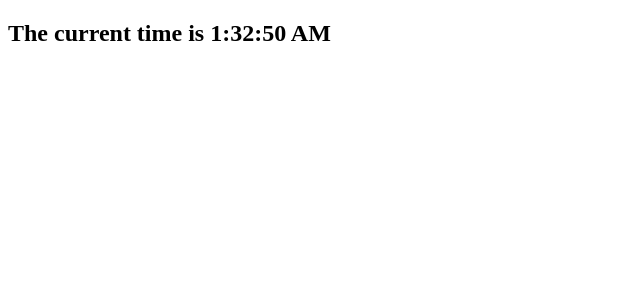
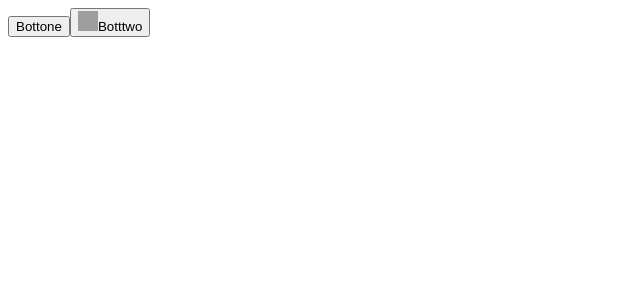
Before and after one commit to NicolasPapappicco/Esercizi-React, a React (Vite) app: page / in a window 1280 px wide. Shown: the top 300 px of the page, without its empty margins (0-640 px from the left). Built offline with nearby package versions, Linux system fonts and the light colour scheme; grey boxes are pictures that could not be loaded.

Commit message:
es Handling Events

```diff
--- a/src/App.jsx
+++ b/src/App.jsx
@@ -1,10 +1,10 @@
-import { Clock } from "./Clock";
+import { MouseClicker } from "./MouseClicker";
 
 
 export function App() {
     return (
         <div>
-            <Clock/>
+            <MouseClicker/>
         </div>
     )
 }
--- /dev/null
+++ b/src/MouseClicker.jsx
@@ -0,0 +1,20 @@
+export function MouseClicker() {
+    function handleButtonClick(event) {
+        console.log(event.target.name);
+    }
+
+    function handleImgClick(event) {
+        if (event.target.tagName === "IMG") {
+            console.log(event.target.src);
+        } else {
+            console.log(event.target.name);
+        }
+    }
+
+    return (
+        <div>
+            <button name="one" onClick={handleButtonClick}>Bottone</button>
+            <button name="two" onClick={handleImgClick}><img width={20} height={20} src="vite.svg"/>Botttwo</button>
+        </div>
+    )
+}
```
